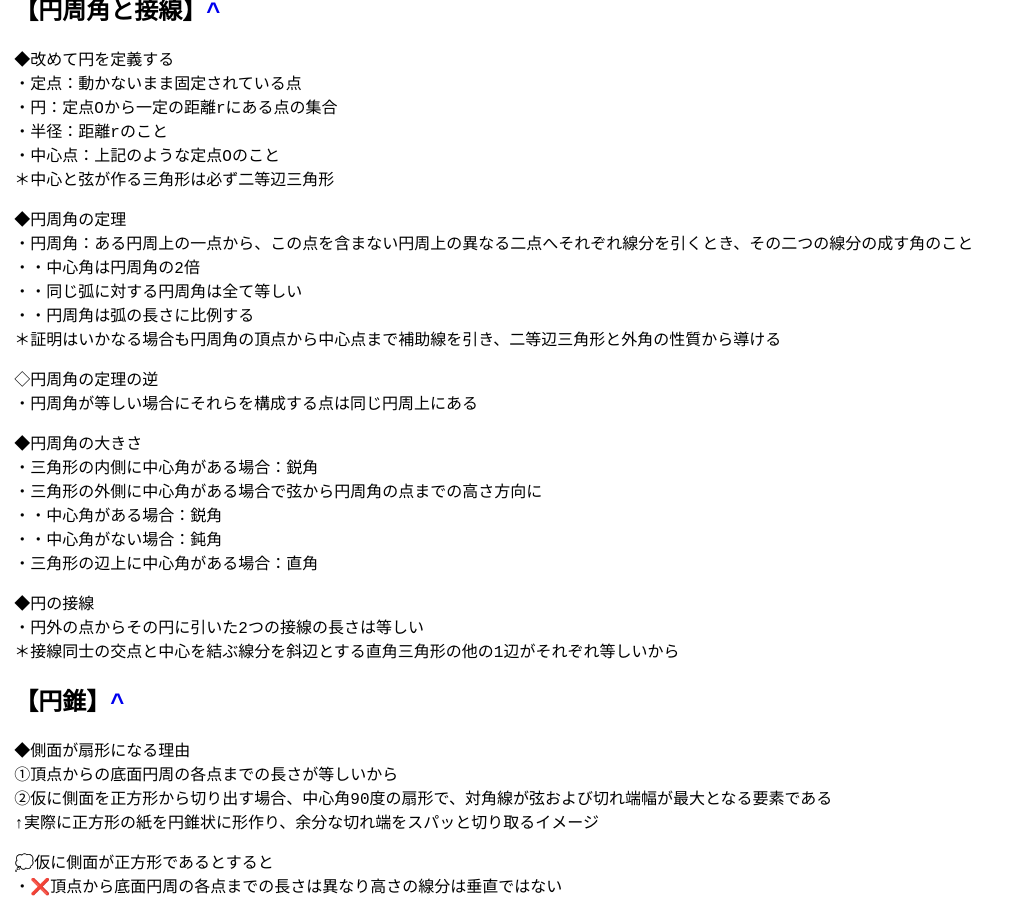
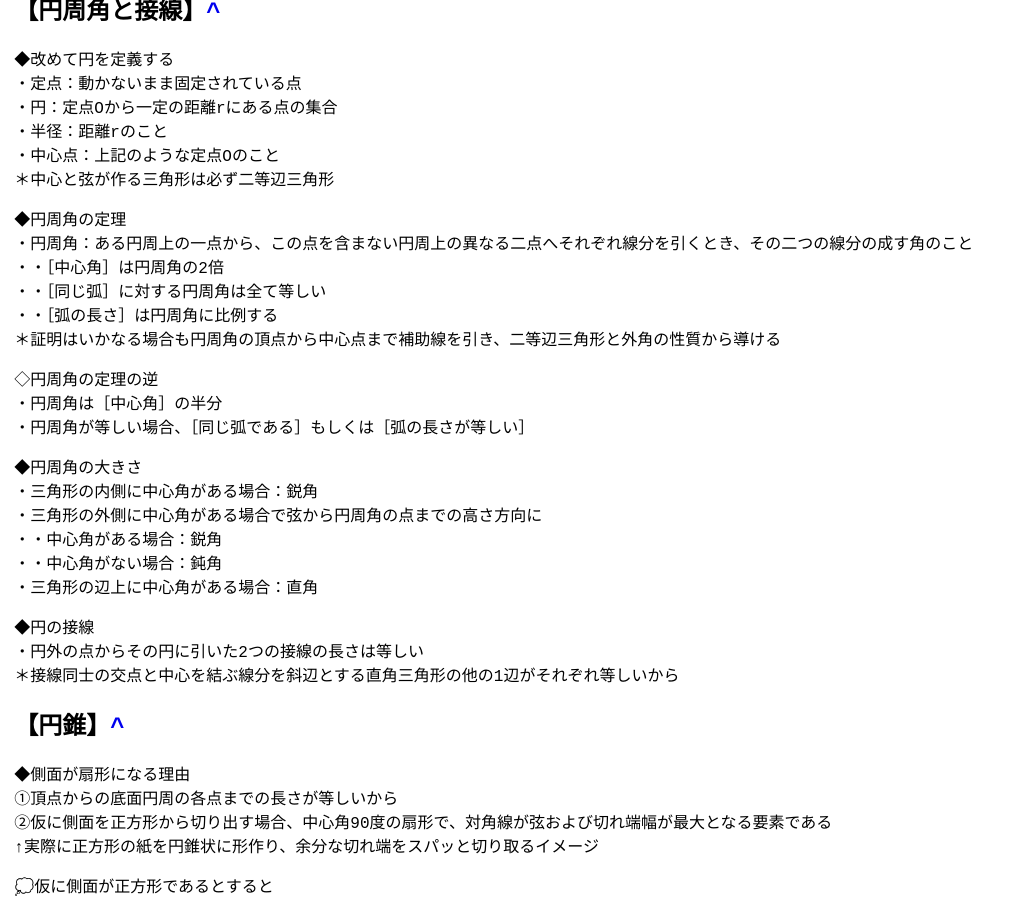
Before and after one commit to zoldof/algo-notes-ci, a Jekyll site: the page built from docs/dist/chu3-1/index.md, in a window 1280 px wide and 900 px high, scrolled down 10558 px. Shown: the whole window, without its empty margins (0-1020 px from the left). Built offline with Jekyll 4.4.1, drawn with Linux system fonts in a browser that asks for light colours.

Commit message:
Update index.md

```diff
--- a/docs/dist/chu3-1/index.md
+++ b/docs/dist/chu3-1/index.md
@@ -458,13 +458,14 @@ title: 中3数学【数学の役立て方】【基礎知識】
 
 ◆円周角の定理
 ・円周角：ある円周上の一点から、この点を含まない円周上の異なる二点へそれぞれ線分を引くとき、その二つの線分の成す角のこと
-・・中心角は円周角の2倍
-・・同じ弧に対する円周角は全て等しい
-・・円周角は弧の長さに比例する
+・・［中心角］は円周角の2倍
+・・［同じ弧］に対する円周角は全て等しい
+・・［弧の長さ］は円周角に比例する
 ＊証明はいかなる場合も円周角の頂点から中心点まで補助線を引き、二等辺三角形と外角の性質から導ける
 
 ◇円周角の定理の逆
-・円周角が等しい場合にそれらを構成する点は同じ円周上にある
+・円周角は［中心角］の半分
+・円周角が等しい場合、［同じ弧である］もしくは［弧の長さが等しい］
 
 ◆円周角の大きさ
 ・三角形の内側に中心角がある場合：鋭角
```
